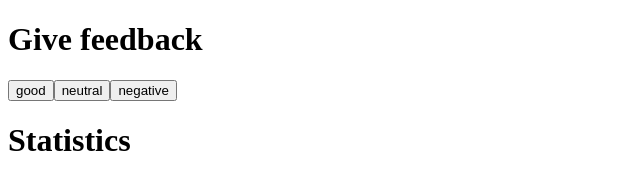
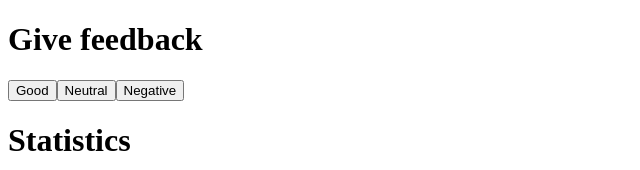
Before and after one commit to petteri9292/Fullstack-Open, a React (Vite) app in the folder part1/unicafe/: page / in a window 1280 px wide. Shown: the top 170 px of the page, without its empty margins (0-640 px from the left). Built offline with nearby package versions, Linux system fonts and the light colour scheme.

Commit message:
exercise 1.10 done

```diff
--- a/part1/unicafe/src/App.jsx
+++ b/part1/unicafe/src/App.jsx
@@ -1,4 +1,10 @@
 import { useState } from 'react'
+
+const Button = ({handleClick, text}) => (
+  <button onClick={handleClick}>
+    {text}
+  </button>
+)
 
 const App = () => {
   // save clicks of each button to its own state
@@ -12,9 +18,10 @@ const App = () => {
   return (
     <div>
       <h1>Give feedback</h1>
-      <button onClick={() => setGood(good + 1)}>good</button>
-      <button onClick={() => setNeutral(neutral + 1)}>neutral</button>
-      <button onClick={() => setBad(bad + 1)}>negative</button>
+      <Button handleClick={() => setGood(good + 1)} text={"Good"}></Button>
+      <Button handleClick={() => setNeutral(neutral + 1)} text={"Neutral"}></Button>
+      <Button handleClick={() => setBad(bad + 1)} text={"Negative"}></Button>
+
       <Statistics N_of_good={good} N_of_negative={bad} N_of_neutral={neutral} />
 
     </div>
@@ -37,14 +44,21 @@ const Statistics = ({N_of_good, N_of_neutral, N_of_negative}) => {
     <div>
 
     <h1>Statistics</h1>
-    <p>Good: {N_of_good}</p>
-    <p>Neutral: {N_of_neutral}</p>
-    <p>Negative: {N_of_negative}</p>
-    <p>all: {total}</p>
-    <p>average: {(N_of_good-N_of_negative)/total}</p>
-    <p>positive: {positive_percent} %</p>
+    <StatisticLine text="Good" value={N_of_good}/>
+    <StatisticLine text="Neutral" value={N_of_neutral}/>
+    <StatisticLine text="Negative" value={N_of_negative}/>
+    <StatisticLine text="All" value={total}/>
+    <StatisticLine text="Average" value={(N_of_good-N_of_negative)/total}/>
+    <StatisticLine text="Positive " value={positive_percent + " %"}/>
   </div>
   )
 }
 
+const StatisticLine = ({text, value}) => {
+  return (
+    <p>{text}: {value}</p>
+  )
+}
+
+
 export default App
```
